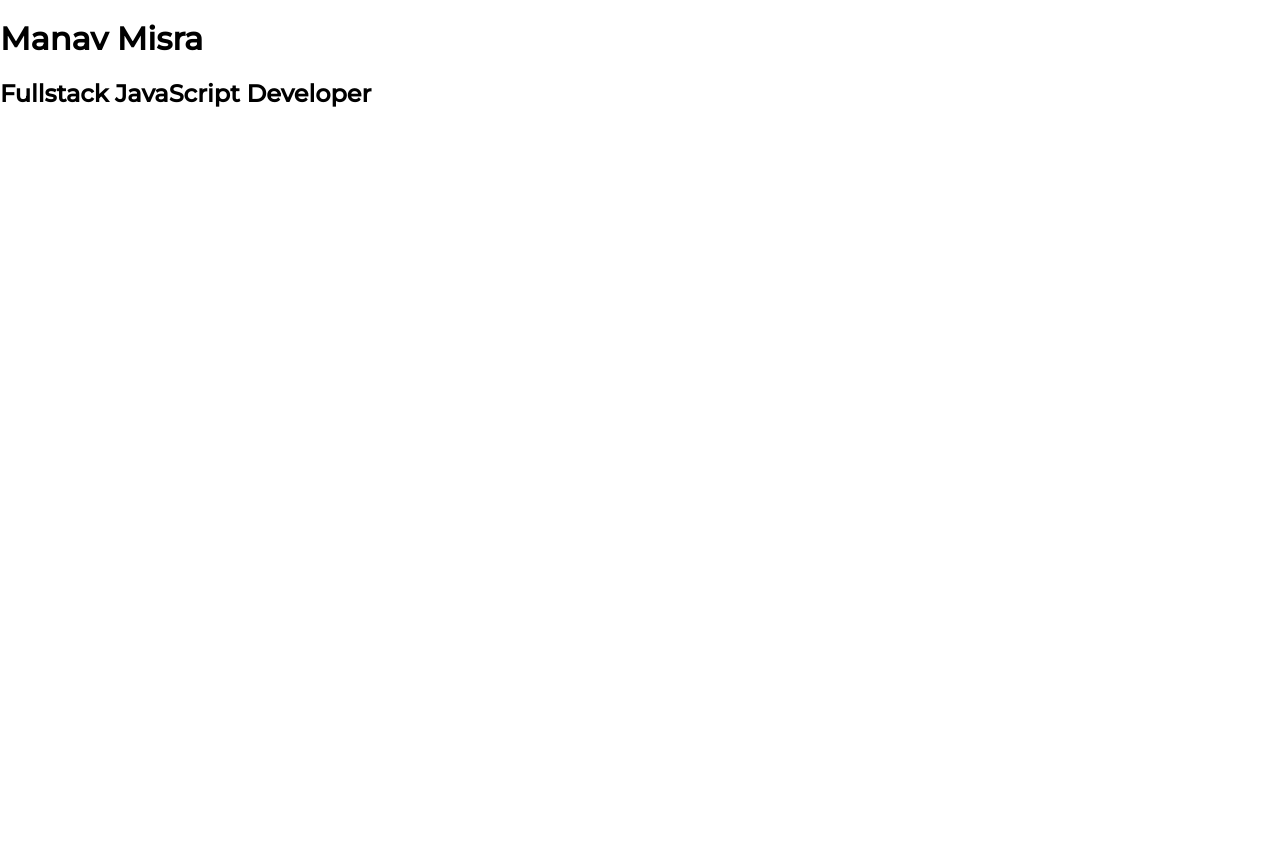
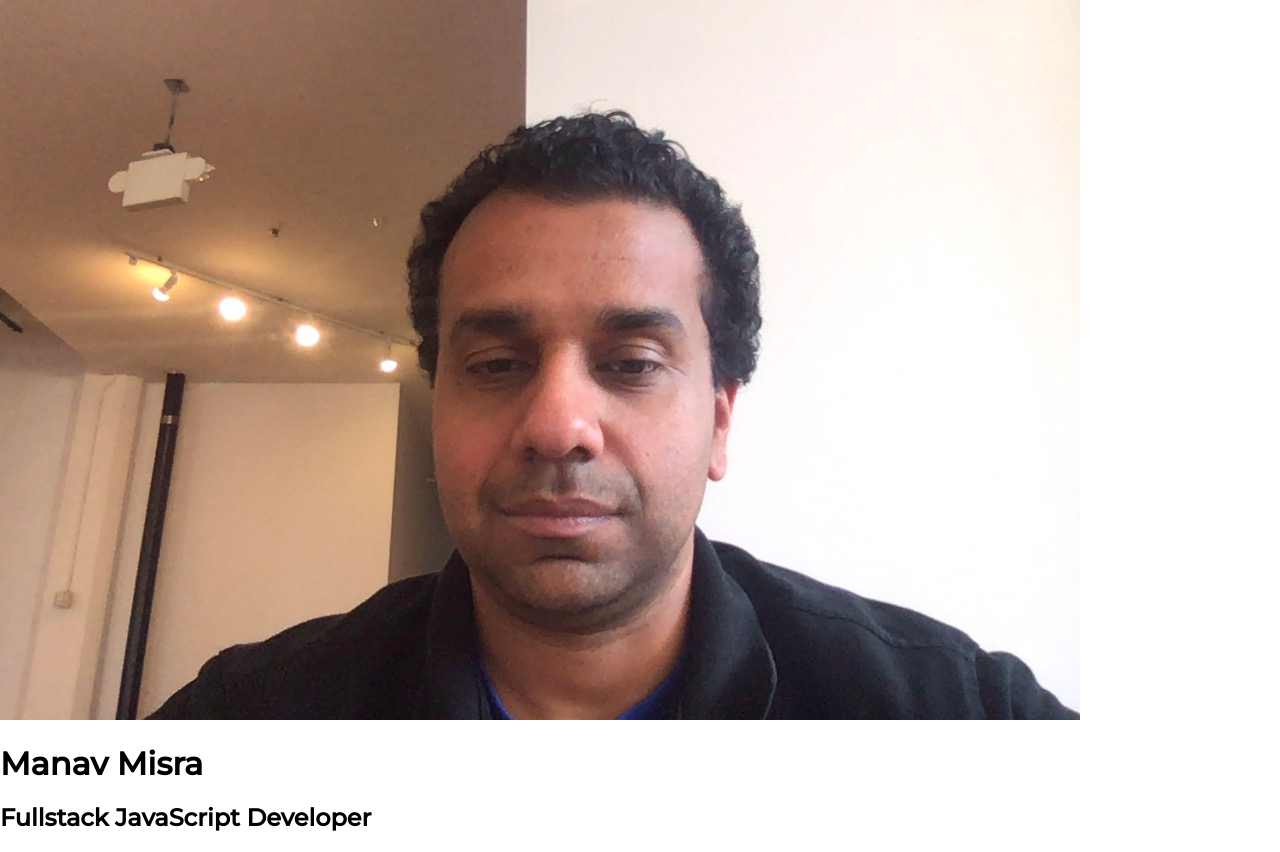
Before and after one commit to xXBricksquadXx/portfolio-1, a website: page index.html in a window 1280 px wide. Before the commit the page ends 800 px from the top, so only its background shows below. Drawn offline with nearby package versions, Linux system fonts and the light colour scheme.

Commit message:
Add my image to header

```diff
--- a/index.html
+++ b/index.html
@@ -28,6 +28,8 @@
     <!-- Generally, 'h1' should match our 'title page.' -->
 
     <header>
+      <!-- Self-closing tag -->
+      <img src="./assets/images/logo.jpg" alt="Manav Misra headshot" />
       <h1>Manav Misra</h1>
       <h2>Fullstack JavaScript Developer</h2>
     </header>
```
Also changed, not shown: assets/images/logo.jpg (added).
